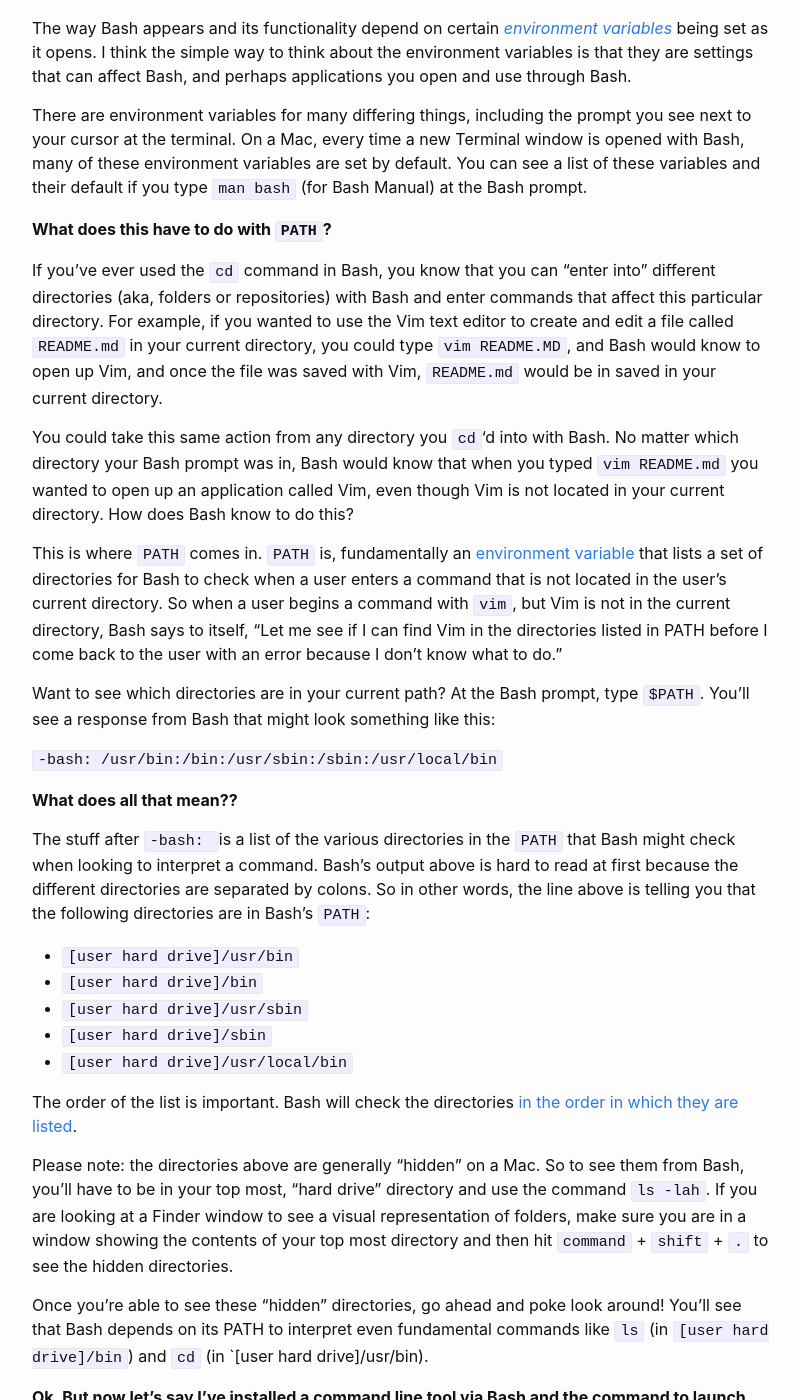
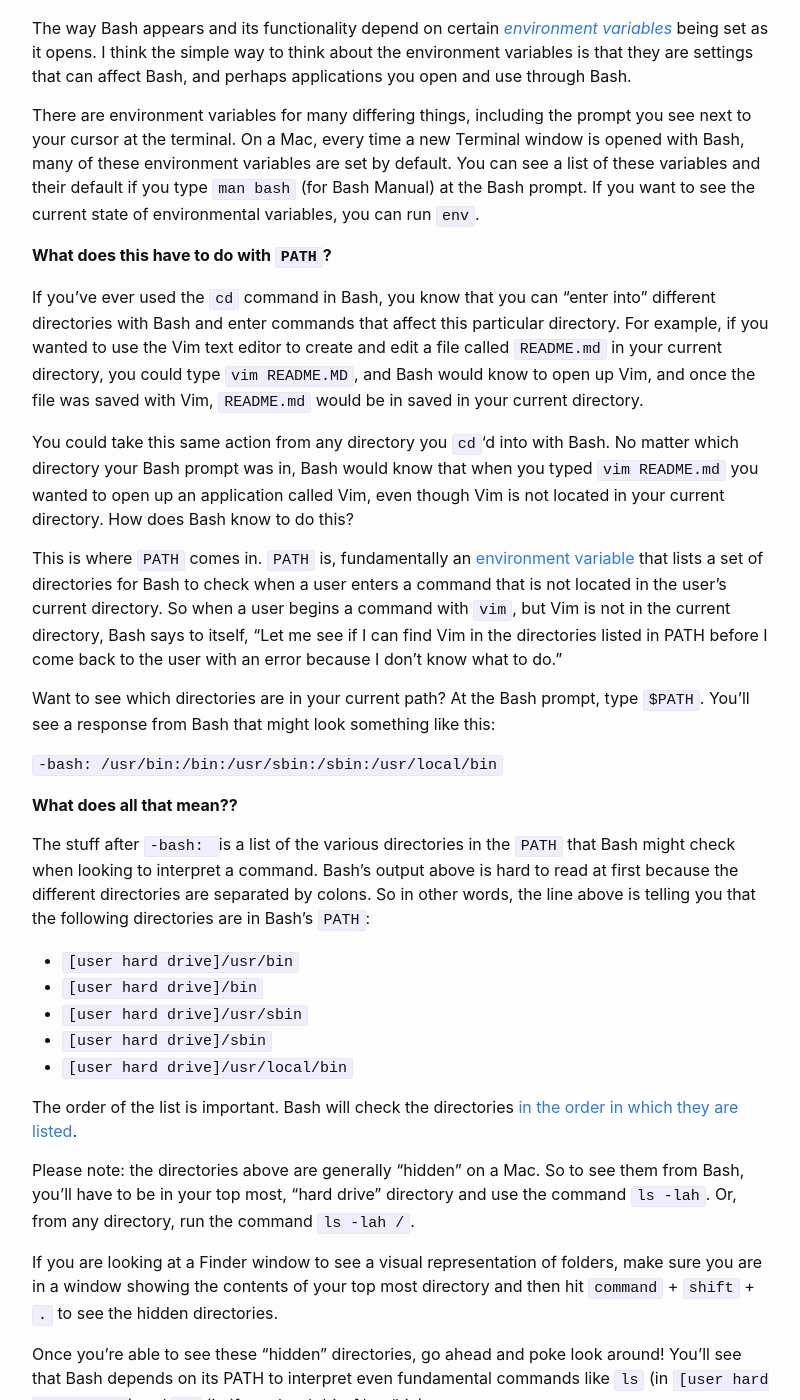
Before and after one commit to breadoliveoilsalt/breadoliveoilsalt.github.io, a Jekyll site: the page built from _posts/2019-09-17-some-notes-on-bash-and-setting-path.markdown, in a window 1280 px wide and 1400 px high, scrolled down 1527 px. Shown: the whole window, without its empty margins (238-1038 px from the left). Built offline with Jekyll 4.4.1, drawn with Linux system fonts in a browser that asks for light colours; some of the changed text lies outside the part shown.

Commit message:
Go through Connor's comments and update. Add link to epilogue

```diff
--- a/_posts/2019-09-17-some-notes-on-bash-and-setting-path.markdown
+++ b/_posts/2019-09-17-some-notes-on-bash-and-setting-path.markdown
@@ -43,11 +43,11 @@ Before we get there, let's take a step back and ask some other questions.
 
 The way Bash appears and its functionality depend on certain *[environment variables](https://linuxhint.com/bash-environment-variables/)* being set as it opens.  I think the simple way to think about the environment variables is that they are settings that can affect Bash, and perhaps applications you open and use through Bash.
 
-There are environment variables for many differing things, including the prompt you see next to your cursor at the terminal.  On a Mac, every time a new Terminal window is opened with Bash, many of these environment variables are set by default.  You can see a list of these variables and their default if you type `man bash` (for Bash Manual) at the Bash prompt.
+There are environment variables for many differing things, including the prompt you see next to your cursor at the terminal.  On a Mac, every time a new Terminal window is opened with Bash, many of these environment variables are set by default.  You can see a list of these variables and their default if you type `man bash` (for Bash Manual) at the Bash prompt.  If you want to see the current state of environmental variables, you can run `env`.
 
 **What does this have to do with `PATH`?**
 
-If you've ever used the `cd` command in Bash, you know that you can "enter into" different directories (aka, folders or repositories) with Bash and enter commands that affect this particular directory.  For example, if you wanted to use the Vim text editor to create and edit a file called  `README.md` in your current directory, you could type `vim README.MD`, and Bash would know to open up Vim, and once the file was saved with Vim, `README.md` would be in saved in your current directory.
+If you've ever used the `cd` command in Bash, you know that you can "enter into" different directories with Bash and enter commands that affect this particular directory.  For example, if you wanted to use the Vim text editor to create and edit a file called  `README.md` in your current directory, you could type `vim README.MD`, and Bash would know to open up Vim, and once the file was saved with Vim, `README.md` would be in saved in your current directory.
 
 You could take this same action from any directory you `cd`'d into with Bash.  No matter which directory your Bash prompt was in, Bash would know that when you typed `vim README.md` you wanted to open up an application called Vim, even though Vim is not located in your current directory.  How does Bash know to do this?
 
@@ -69,7 +69,9 @@ The stuff after `-bash: ` is a list of the various directories in the `PATH` tha
 
 The order of the list is important.  Bash will check the directories [in the order in which they are listed](https://unix.stackexchange.com/questions/26047/how-to-correctly-add-a-path-to-path).
 
-Please note: the directories above are generally "hidden" on a Mac.  So to see them from Bash, you'll have to be in your top most, "hard drive" directory and use the command `ls -lah`. If you are looking at a Finder window to see a visual representation of folders, make sure you are in a window showing the contents of your top most directory and then hit `command` + `shift` + `.` to see the hidden directories.
+Please note: the directories above are generally "hidden" on a Mac.  So to see them from Bash, you'll have to be in your top most, "hard drive" directory and use the command `ls -lah`. Or, from any directory, run the command `ls -lah /`.
+
+If you are looking at a Finder window to see a visual representation of folders, make sure you are in a window showing the contents of your top most directory and then hit `command` + `shift` + `.` to see the hidden directories.
 
 Once you're able to see these "hidden" directories, go ahead and poke look around!  You'll see that Bash depends on its PATH to interpret even fundamental commands like `ls` (in `[user hard drive]/bin`) and `cd` (in `[user hard drive]/usr/bin).
 
@@ -90,6 +92,8 @@ At the current moment, as my rudimentary knowledge on this topic is developing,
 **Ok, so it looks like `.bash_profile` is now setting the `PATH` when my Bash session opens.  But what does this like of code really mean? For example, what is `export`?
 
 `export` is a command that says: what ever follows on this line of code [should apply to all of Bash's child processes](https://superuser.com/questions/153371/what-does-export-do-in-bash) from that point on.  In overly-simplistic plain language, I think this means: for commands executed with Bash from now on, those commands will look to and depend on whatever is `export`ed.
+
+`export` is a command that says: put this variable in the `env` of all [Bash's child processes](https://superuser.com/questions/153371/what-does-export-do-in-bash) from that point on.  In overly-simplistic plain language, I think this means: for commands executed with Bash from now on, the environmental variables have been updated according to whatever was `export`ed.
 
 **What happens next?**
 
@@ -131,7 +135,8 @@ So, in sum, once `.bash_profile` modifies the `PATH`, the directories that make
 I hope all this helps make clearer what is going on under the hood the next time you might have to modify your Bash `PATH`, or perhaps even write a [Bash script](https://linuxconfig.org/bash-scripting-tutorial-for-beginners).  Thanks for reading!
 
 -----------
+<p />
 
-**__Solution to Launching the Latest Version of GNU Screen__**
+<p id="screen-solution" class="text-centered bold underlined">Epilogue: Solution to Launching the Latest Version of GNU Screen</p>
 
 After installing the latest version of [GNU Screen](https://www.gnu.org/software/screen/) via [Homebrew](https://brew.sh/) and restarting my Terminal session, typing in `screen` would launch the older, pre-installed version of GNU Screen.  The problem was simply that the command to launch the new version of GNU Screen required the version number.  That is, I had to type `screen-4.6.2`.  I only discovered this by chance after doing a dive into where Homebrew tends to install files: the hidden folders under `[user hard drive]/usr/local/Cellar` and `[user hard drive]/usr/local/bin`.
```
Also changed, not shown: other parts of _posts/2019-09-17-some-notes-on-bash-and-setting-path.markdown (+1 -1 lines).
